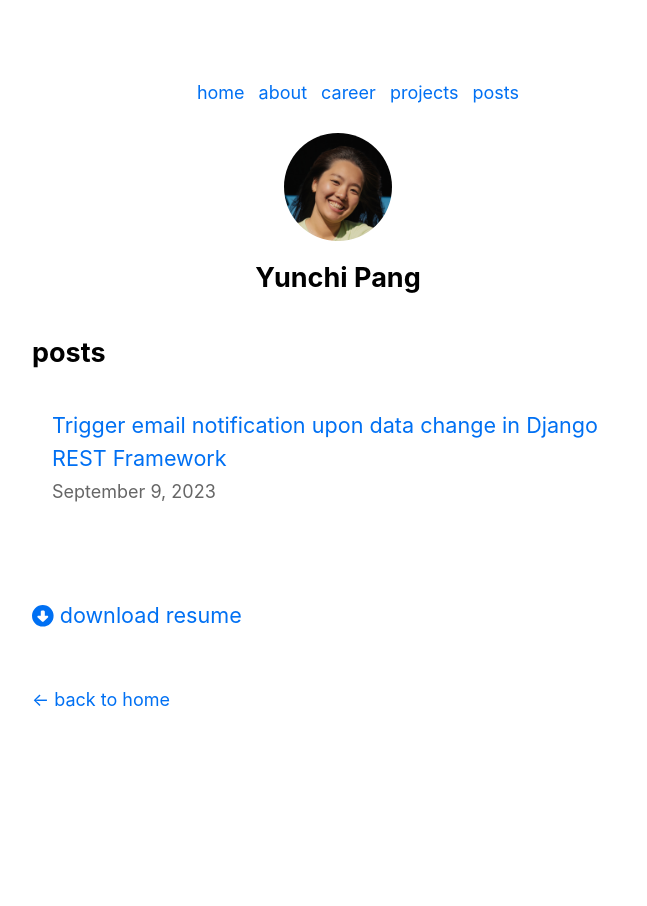
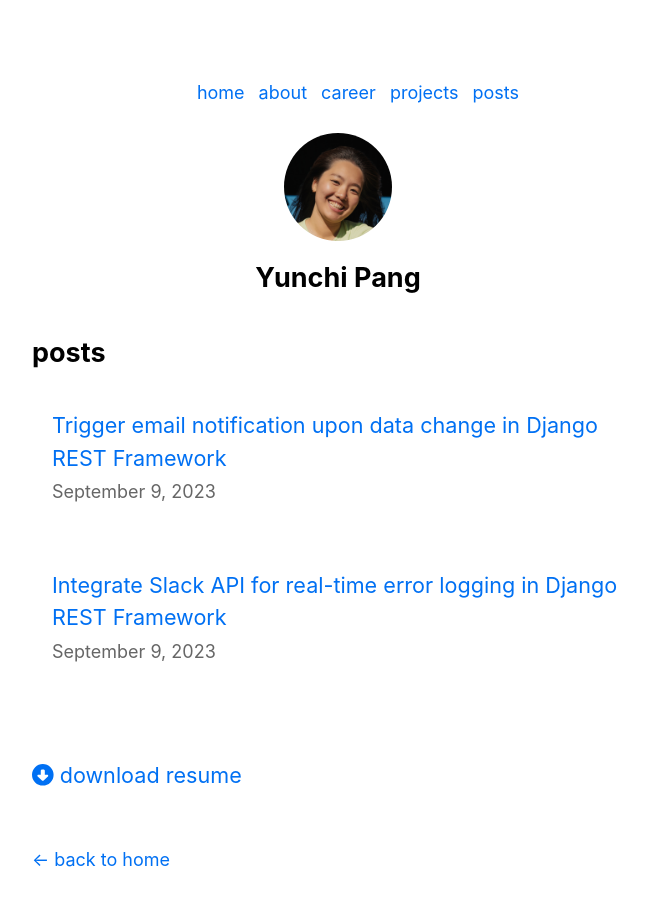
Before and after one commit to yunchipang/nextjs-portfolio, a Next.js app: page /posts in a window 1280 px wide. Shown: the top 906 px of the page, without its empty margins (302-949 px from the left). Before the commit the page ends 823 px from the top, so only its background shows below. Built offline with nearby package versions, Linux system fonts and the light colour scheme.

Commit message:
Add tech stack tags to posts

```diff
--- /dev/null
+++ b/posts/integrate-slack-api-for-real-time-error-logging-in-django-rest-framework.md
@@ -0,0 +1,7 @@
+---
+title: 'Integrate Slack API for real-time error logging in Django REST Framework'
+date: '2023-09-09'
+techStack:
+  - Django
+  - Slack API
+---
--- a/posts/trigger-email-notification-upon-data-change-in-django-rest-framework.md
+++ b/posts/trigger-email-notification-upon-data-change-in-django-rest-framework.md
@@ -1,6 +1,8 @@
 ---
 title: 'Trigger email notification upon data change in Django REST Framework'
 date: '2023-09-09'
+techStack:
+  - Django
 ---
 
 ### 📋 Scenario
--- a/src/lib/posts.ts
+++ b/src/lib/posts.ts
@@ -25,7 +25,11 @@ export function getSortedPostsData() {
     // Combine the data with the id
     return {
       id,
-      ...(matterResult.data as { date: string; title: string }),
+      ...(matterResult.data as {
+        date: string;
+        title: string;
+        techStack: string[];
+      }),
     };
   });
   // Sort posts by date
@@ -65,6 +69,10 @@ export async function getPostData(id: string) {
   return {
     id,
     contentHtml,
-    ...(matterResult.data as { date: string; title: string }),
+    ...(matterResult.data as {
+      date: string;
+      title: string;
+      techStack: string[];
+    }),
   };
 }
```
Also changed, not shown: src/pages/posts/[id].tsx (+11 -3 lines).
